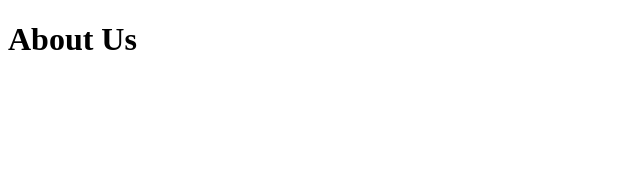
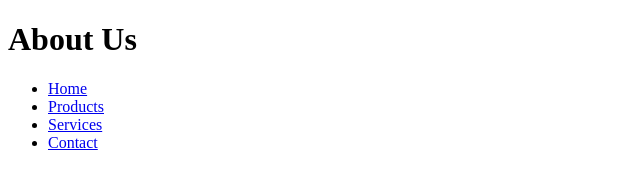
Before and after one commit to goutham1569/add_commit, a plain HTML site: page about.html in a window 1280 px wide. Shown: the whole page, without its empty margins (0-640 px from the left). Drawn offline with Linux system fonts and the light colour scheme.

Commit message:
updated version

```diff
--- a/about.html
+++ b/about.html
@@ -3,5 +3,13 @@
 <head><title>About</title></head>
 <body>
     <h1>About Us</h1>
+    <nav>
+        <ul>
+            <li><a href="index.html">Home</a></li>
+            <li><a href="products.html">Products</a></li>
+            <li><a href="services.html">Services</a></li>
+            <li><a href="contact.html">Contact</a></li>
+        </ul>
+    </nav>
 </body>
 </html>
```
Also changed, not shown: contact.html (+8 -0 lines), products.html (+7 -0 lines), services.html (+8 -0 lines).
